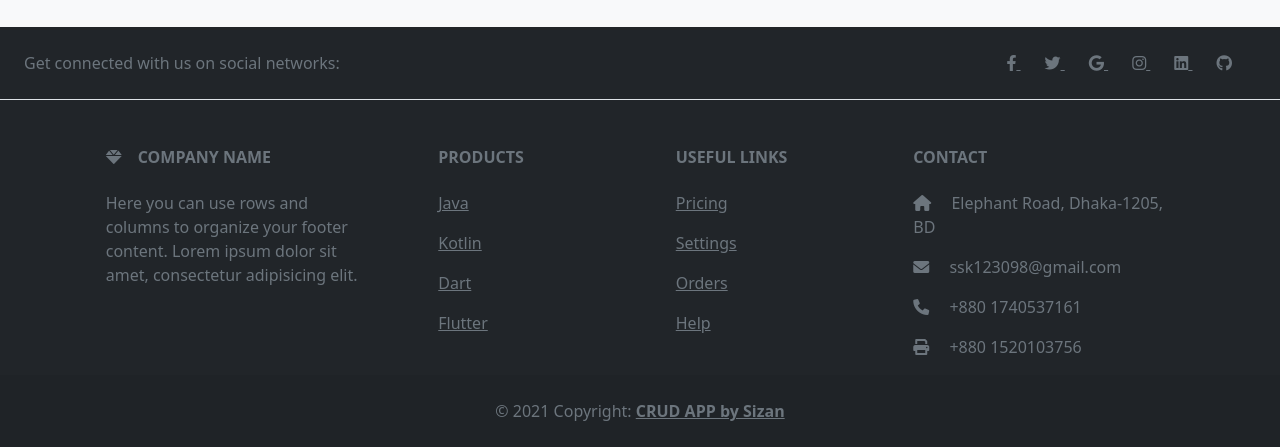
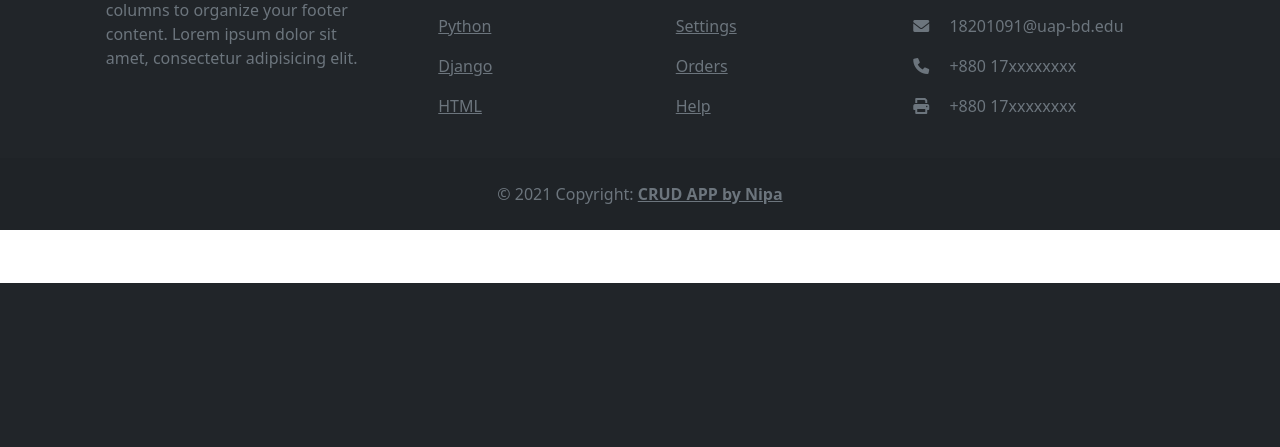
Before and after one commit to Saqib-Sizan-Khan/Django_CRUD_Project, a Django app: page / in a window 1280 px wide. Shown: the part 517-964 px from the top of the page. After the commit the page ends 800 px from the top, so only its background shows below. Run offline with Django 3.2, Linux system fonts and the light colour scheme; data comes from the database, SQL or seed files in the repository; both versions use the stored data as it was after the commit.

Commit message:
update 6

```diff
--- a/templates/core/footer.html
+++ b/templates/core/footer.html
@@ -60,16 +60,16 @@
             Products
           </h6>
           <p>
-            <a href="#!" class="text-reset">Java</a>
+            <a href="#!" class="text-reset">CSS</a>
           </p>
           <p>
-            <a href="#!" class="text-reset">Kotlin</a>
+            <a href="#!" class="text-reset">Python</a>
           </p>
           <p>
-            <a href="#!" class="text-reset">Dart</a>
+            <a href="#!" class="text-reset">Django</a>
           </p>
           <p>
-            <a href="#!" class="text-reset">Flutter</a>
+            <a href="#!" class="text-reset">HTML</a>
           </p>
         </div>
         <!-- Grid column -->
@@ -101,13 +101,13 @@
           <h6 class="text-uppercase fw-bold mb-4">
             Contact
           </h6>
-          <p><i class="fas fa-home me-3"></i> Elephant Road, Dhaka-1205, BD</p>
+          <p><i class="fas fa-home me-3"></i> Lalmatia, Dhaka-1207, BD</p>
           <p>
             <i class="fas fa-envelope me-3"></i>
-            ssk123098@gmail.com
+            18201091@uap-bd.edu
           </p>
-          <p><i class="fas fa-phone me-3"></i> +880 1740537161</p>
-          <p><i class="fas fa-print me-3"></i> +880 1520103756</p>
+          <p><i class="fas fa-phone me-3"></i> +880 17xxxxxxxx</p>
+          <p><i class="fas fa-print me-3"></i> +880 17xxxxxxxx</p>
         </div>
         <!-- Grid column -->
       </div>
@@ -119,7 +119,7 @@
   <!-- Copyright -->
   <div class="text-center p-4" style="background-color: rgba(0, 0, 0, 0.05);">
     © 2021 Copyright:
-    <a class="text-reset fw-bold" href="#">CRUD APP by Sizan</a>
+    <a class="text-reset fw-bold" href="#">CRUD APP by Nipa</a>
   </div>
   <!-- Copyright -->
 </footer>
--- a/templates/core/index.html
+++ b/templates/core/index.html
@@ -8,12 +8,18 @@
                 {% for core in index %}
                     <div class="col-md-4">
                         <div class="card mb-4 box-shadow">
-                            <img class="card-img-top" src="https://cdn.pixabay.com/photo/2018/01/14/23/12/nature-3082832__480.jpg" alt="Card image Cap">
+
                             <div class="card-body">
                                 <h4 class=""><a href="{{ core.get_absolute_url }}">{{ core.title }}</a></h4>
                                 <p class="card-text"></p>
                                 <div class="d-flex justify-content-between align-items-center">
                                     <div class="">
+                                        <small class="text-muted">Lorem ipsum dolor sit amet, consectetur adipiscing elit....</small>
+                                    </div>
+                                </div>
+                                <div class="d-flex justify-content-between align-items-center">
+                                    <div class="">
+                                        <b>Date:</b>
                                         <small class="text-muted">{{ core.published }}</small>
                                     </div>
                                 </div>
--- a/templates/core/navbar.html
+++ b/templates/core/navbar.html
@@ -1,5 +1,5 @@
 
-<nav class="navbar navbar-expand-lg navbar-light bg-danger">
+<nav class="navbar navbar-expand-lg navbar-light bg-warning">
   <div class="container-fluid">
     <a class="navbar-brand" href="#">CRUD App</a>
     <button class="navbar-toggler" type="button" data-bs-toggle="collapse" data-bs-target="#navbarNav" aria-controls="navbarNav" aria-expanded="false" aria-label="Toggle navigation">
--- a/templates/core/posts.html
+++ b/templates/core/posts.html
@@ -12,7 +12,7 @@
 {#        </div>#}
 {#    </nav>#}
 
-    <nav class="navbar navbar-expand-lg navbar-light bg-info">
+    <nav class="navbar navbar-expand-lg navbar-dark bg-success">
       <div class="container-fluid">
         <a class="navbar-brand" href="#">Post Administration</a>
         <button class="navbar-toggler" type="button" data-bs-toggle="collapse" data-bs-target="#navbarNav" aria-controls="navbarNav" aria-expanded="false" aria-label="Toggle navigation">
@@ -34,7 +34,6 @@
                 {% for post in post_list %}
                     <div class="col-md-4">
                         <div class="card mb-4 box-shadow">
-                            <img class="card-img-top" src="https://cdn.pixabay.com/photo/2018/01/14/23/12/nature-3082832__480.jpg" alt="Card image Cap">
                             <div class="card-body">
                                 <h4 style="font-weight: bold;color: darkmagenta" class="lead">{{ post.title }}</h4>
                                 <p class="card-text"></p>
@@ -44,7 +43,7 @@
                                         <a href="{% url 'core:edit' post.pk %}" class="btn btn-md btn-outline-warning" role="button" aria-pressed="true">Edit</a>
                                         <a href="{% url 'core:delete' post.pk %}" class="btn btn-md btn-outline-danger" role="button" aria-pressed="true">Delete</a>
                                     </div>
-                                    <small class="text-muted">{{ post.published }}</small>
+
                                 </div>
                             </div>
                         </div>
--- a/templates/core/single.html
+++ b/templates/core/single.html
@@ -3,8 +3,7 @@
 <div class="container">
     <div class="row">
         <div class="col-12 pt-5">
-            <img class="card-img-top" src="https://cdn.pixabay.com/photo/2018/01/14/23/12/nature-3082832__480.jpg">
-            <h2 class="pt-5">{{ post.title }}</h2>
+            <h2 class="pt-5"><center>{{ post.title }}</center></h2>
             <p>{{ post.excerpt }}</p>
         </div>
     </div>
```
Also changed, not shown: db.sqlite3.
